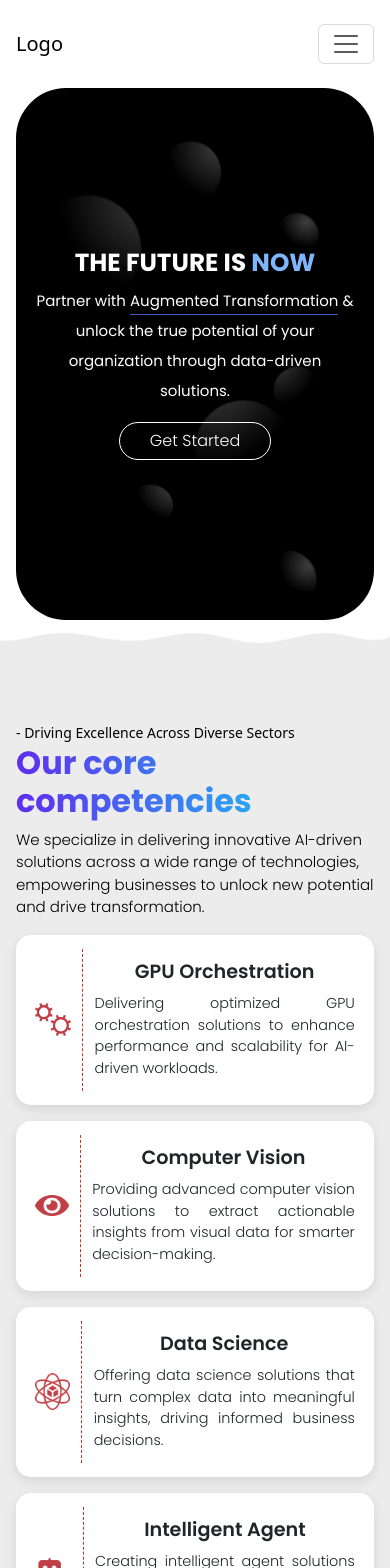
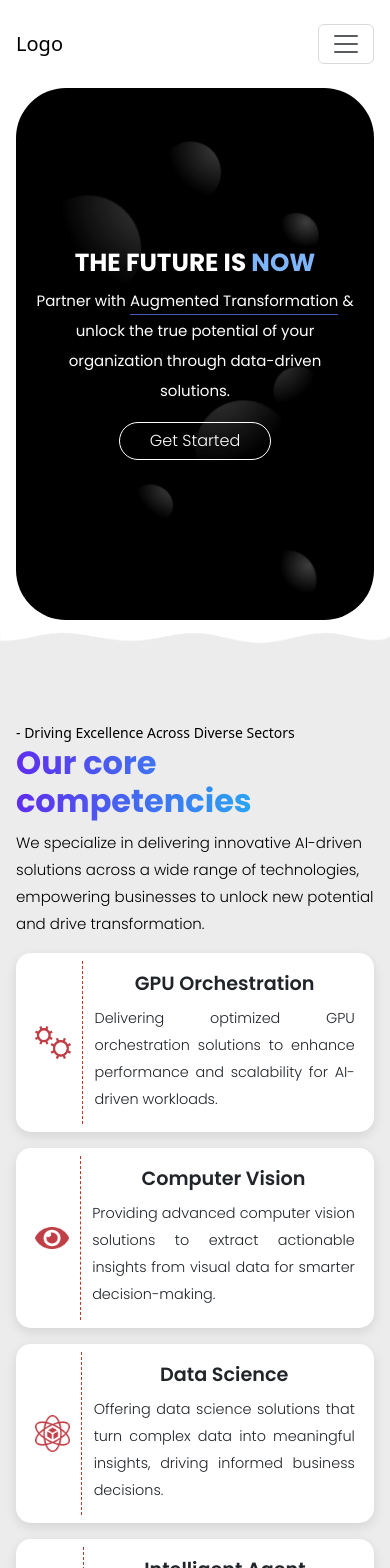
Before and after one commit to SandeepSangvekar/comReactApp, a React (Vite) app: page / in a window 390 px wide. Shown: the top 1568 px of the page. Built offline with nearby package versions, Linux system fonts and the light colour scheme.

Commit message:
line-height added for para in app.css

```diff
--- a/src/App.css
+++ b/src/App.css
@@ -160,6 +160,7 @@
   }
   p{
     font-size: 15px;
+    line-height: 27px;
   }
 }
 
```
